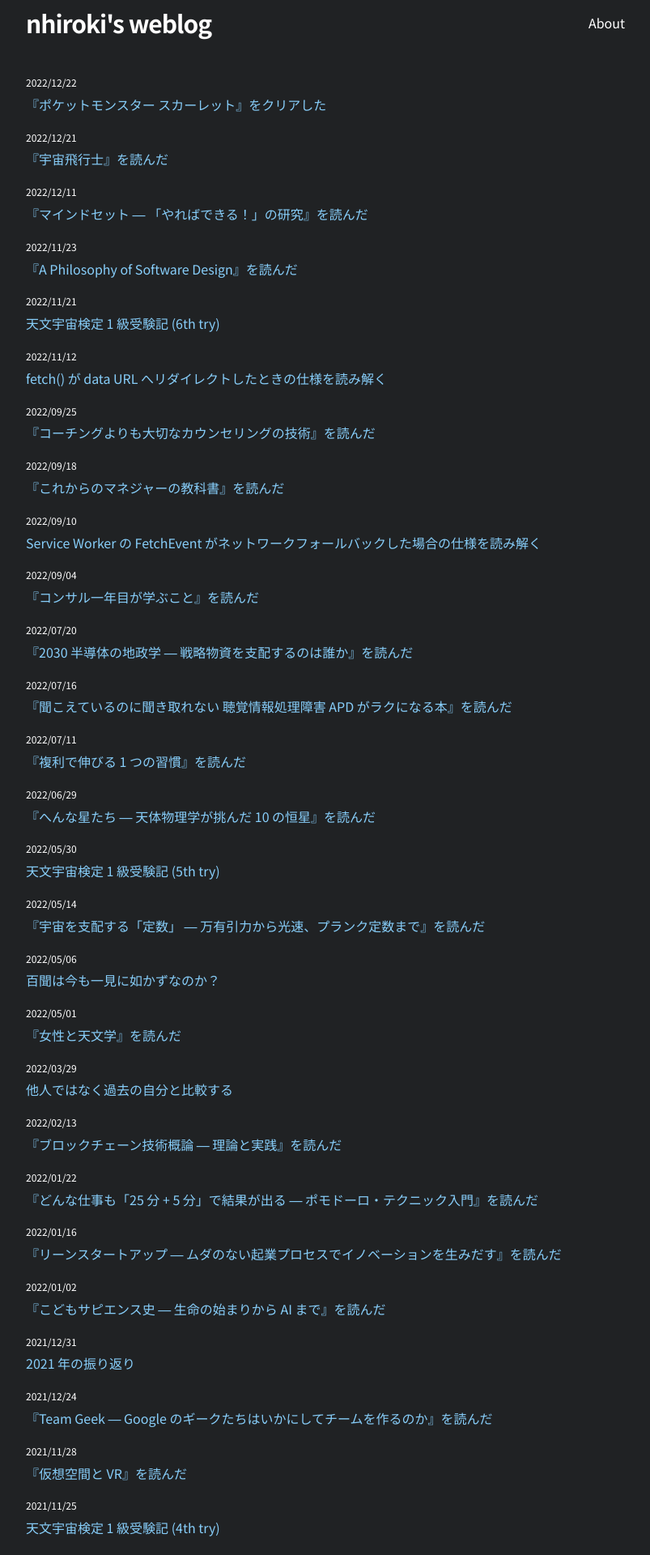
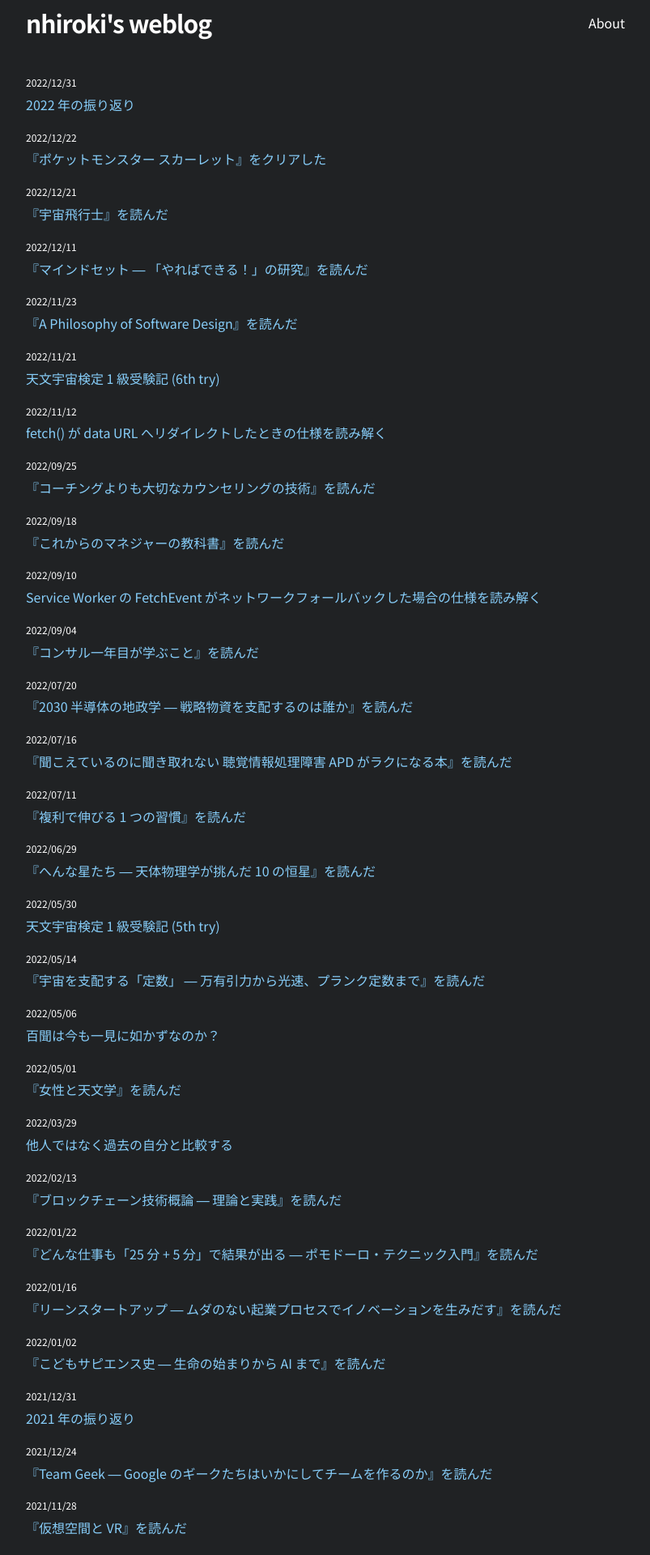
Before and after one commit to nhiroki/nhiroki.github.io, a Jekyll site: the page built from index.html, in a window 1280 px wide. Shown: the top 1920 px of the page at 81% size, without its empty margins (238-1041 px from the left). Built offline with Jekyll 4.4.1, drawn with Linux system fonts in a browser that asks for light colours; some of the changed lines change nothing that is shown.

Commit message:
Publish a new article

```diff
--- /dev/null
+++ b/_posts/2022-12-31-year-end-reflection.md
@@ -0,0 +1,205 @@
+---
+layout: post
+title:  "2022 年の振り返り"
+date: 2022-12-31 00:00:00 +09:00
+tags: text
+image: /images/profile.png
+---
+
+2022 年の雑多な振り返り兼備忘録です。今年で 36 歳になりました。
+
+![宮古島](/images/2022-year-end-reflection-miyako.webp)
+
+<p class="caption">クリスマスを宮古島で過ごしました。今年は異例の寒さでした。</p>
+
+- [2021 年の振り返り](/2021/12/31/year-end-reflection)
+- [2020 年の振り返り](/2020/12/31/year-end-reflection)
+- [2019 年の振り返り](/2019/12/31/year-end-reflection)
+- [2018 年の振り返り](/2018/12/31/year-end-reflection)
+- [2017 年の振り返り](/2017/12/31/year-end-reflection)
+
+# 生活
+
+- 家族が一匹増えました（ハムスター）
+
+<div class="twitter-wrapper"><blockquote class="twitter-tweet" data-dnt="true"><p lang="ja" dir="ltr">買ったばかりのハムスターの餌、自転車のかごに載せてたらカラスに袋食いちぎられた…</p>&mdash; nhiroki (@nhiroki_) <a href="https://twitter.com/nhiroki_/status/1535954540029419520?ref_src=twsrc%5Etfw">June 12, 2022</a></blockquote> <script async src="https://platform.twitter.com/widgets.js" charset="utf-8"></script></div>
+
+- 上の子が小学校二年生、下の子が幼稚園年中になり、子育て的には比較的安定した年でした。
+
+<div class="twitter-wrapper"><blockquote class="twitter-tweet" data-dnt="true"><p lang="ja" dir="ltr">子どもと近所の広場まで皆既月食を見に行って、宇宙談義を楽しんだ。周りにも人がたくさんいて、さながらお祭りみたいだった。子ども曰く、あれはどんぐりらしい。自分には鈴カステラに見える。 <a href="https://t.co/KgpFwiVKpT">pic.twitter.com/KgpFwiVKpT</a></p>&mdash; nhiroki (@nhiroki_) <a href="https://twitter.com/nhiroki_/status/1589946880704020480?ref_src=twsrc%5Etfw">November 8, 2022</a></blockquote> <script async src="https://platform.twitter.com/widgets.js" charset="utf-8"></script></div>
+
+- 閃輝暗点を伴う偏頭痛を頻発するようになり、薬を飲み始めました。初めて閃輝暗点になったときはびっくり＆とても怖くて、もしや脳卒中なんじゃないかって心配になったんですが、MRI を撮った結果脳に異常は見つからなくて一安心しました。
+
+<div class="twitter-wrapper"><blockquote class="twitter-tweet" data-dnt="true"><p lang="ja" dir="ltr">視野がキラキラグネグネして見えにくくなって頭痛がする症状に二晩連続で悩まされ病院へ。検査した結果どうやら偏頭痛らしい。偏頭痛ってその前兆で閃輝暗点っていう視野異常も起きるとは知りませんでした。カラフルなギザギザがいっぱい見えて、文字や空間がうまく認識できなくなってすごい怖かった</p>&mdash; nhiroki (@nhiroki_) <a href="https://twitter.com/nhiroki_/status/1527202898379440128?ref_src=twsrc%5Etfw">May 19, 2022</a></blockquote> <script async src="https://platform.twitter.com/widgets.js" charset="utf-8"></script></div>
+
+- YouTube のゲーム配信を定期的に観るようになりました。特に音ゲー配信 (BEMANI PRO LEAGUE や元プロの配信) やマイクラ配信をよく観ていました。うまい人のプレイを観ていると自分のモチベーションも上がります。
+
+# 仕事
+
+- 2022 年 4 月で就職してから丸 10 年経ちました。
+
+<div class="twitter-wrapper"><blockquote class="twitter-tweet" data-dnt="true"><p lang="ja" dir="ltr">大学院を修了し、現職に入社してから丸 10 年経ちました。1 年を振り返るとあっという間に感じますが、10 年を振り返るとその長さや変化の大きさに驚きます。次の 10 年も毎日できることをちょっとずつ、けれど振り返るとその変化に驚くようなものにしたいです。</p>&mdash; nhiroki (@nhiroki_) <a href="https://twitter.com/nhiroki_/status/1509696455606685698?ref_src=twsrc%5Etfw">April 1, 2022</a></blockquote> <script async src="https://platform.twitter.com/widgets.js" charset="utf-8"></script></div>
+
+- 引き続きソフトウェアエンジニアとして Chrome (Chromium) ウェブブラウザの開発をしていました。 主に Prerender2 という機能を開発していたんですが、二年ほどの開発期間を経てようやくリリースすることができました。Prerender2 はユーザが次に訪れそうなウェブページをプリレンダリング（事前に読み込み・実行）することで、実際のナビゲーションを即座に行う機能です。Core Web Vitals の中で特に Largest Contentful Paint (LCP) に対して大きなインパクトが期待できます。ウェブページからは Speculation Rules という API で事前読み込みする URL を指定できます。他にもブラウザの URL バーへの入力に対して Chrome が自動的にプリレンダリングすることもあります。詳しくは[こちらの記事](https://developer.chrome.com/blog/prerender-pages/)を見てください。2023 年は Prerender2 の改良と適用できるケースを増やしていき、ウェブ全体の LCP 向上に寄与できるよう開発を進めていきます。
+
+<div class="twitter-wrapper"><blockquote class="twitter-tweet" data-dnt="true"><p lang="ja" dir="ltr">Prerender2 (Speculation Rules API もしくは Omnibox からの prerendering) について今日現在世界で一番詳しい記事が公開されました。是非読んで試してフィードバックを頂けると嬉しいです！！ / &quot;Prerender pages in Chrome for instant page navigations&quot; <a href="https://t.co/buFtFJLLE0">https://t.co/buFtFJLLE0</a></p>&mdash; nhiroki (@nhiroki_) <a href="https://twitter.com/nhiroki_/status/1598666130650206208?ref_src=twsrc%5Etfw">December 2, 2022</a></blockquote> <script async src="https://platform.twitter.com/widgets.js" charset="utf-8"></script></div>
+
+- 4 月から Tech Lead Manager (TLM) になりました。TLM は Tech Lead (TL) をやりつつ Engineering Manager (EM) もこなすポジションで、いわゆるプレイングマネージャーです。人事・技術の二つの視点からチームをリードすることが期待され、さらに Individual Contributor (IC) としての成果も引き続き求められます。まさか自分がマネージャーをやる日が来るだなんて全く想像していませんでしたが、いざやってみると毎日新しい学びがわんさかあってとても面白いです。目下の目標は、自分がチームに一番貢献できる EM/TL/IC 業のバランスを模索し、メンバーの幸福感とパフォーマンスを最大化するためのサポートをしていくことです。もう少し思考整理できたら記事を書きたいと思っています。
+
+<div class="twitter-wrapper"><blockquote class="twitter-tweet" data-dnt="true"><p lang="ja" dir="ltr">年々自分で手を動かすんじゃなくて他の人に作業をお願いする機会が増えているんだけど、お願いした後も継続的に壁打ち相手になるにはドメイン知識をキャッチアップし続ける必要があり、一方で自分が手を動かしていないドメインの知識をキャッチアップし続けるのはなかなか難しく。</p>&mdash; nhiroki (@nhiroki_) <a href="https://twitter.com/nhiroki_/status/1582016238448152579?ref_src=twsrc%5Etfw">October 17, 2022</a></blockquote> <script async src="https://platform.twitter.com/widgets.js" charset="utf-8"></script></div>
+
+- 完全リモートワークからハイブリッドワークに移行し、基本的にはオフィスで仕事をするようになりました。そのおかげで以前よりも出歩く機会が増え、生活のリズムもとりやすくなりました。
+- 今年もインターンの学生さんをホストし、三ヶ月に渡って Chrome の開発に参加していただきました。来年もインターンの募集をすると思うので、Chrome の開発に興味のある学生さんは是非最新情報をチェックしてご応募ください。
+
+<div class="twitter-wrapper"><blockquote class="twitter-tweet" data-dnt="true"><p lang="ja" dir="ltr">ホストしていたインターンの方の発表が無事に終わって一気に気が抜けた。毎回言ってるけど、ただ発表聞いてるだけのホストもめちゃ緊張するんですよね😂</p>&mdash; nhiroki (@nhiroki_) <a href="https://twitter.com/nhiroki_/status/1585564235677184000?ref_src=twsrc%5Etfw">October 27, 2022</a></blockquote> <script async src="https://platform.twitter.com/widgets.js" charset="utf-8"></script></div>
+
+- 今年私が Chromium にコミットしたパッチは 131 個、レビューしたコミット済みパッチは 519 個でした。TLM になって作文やディスカッションをする時間が増え、もっとコミット数が減ってると思っていましたが、トリビアルなものが多いとはいえ意外とキープできていて良かったです。
+
+![Chromium CLs](/images/2022-year-end-reflection-chromium-cls.png)
+
+||コミット数|レビュー数|備考|
+|2022|131|519|マネージャーになった|
+|2021|172|385|チームリードになった|
+|2020|187|358|コロナウイルスによるコードフリーズ、プロジェクト変更|
+|2019|259|385||
+|2018|181|275|育児休暇 (二ヶ月)|
+|2017|240|300||
+
+# ブログ記事
+
+ウェブ関連仕様を読み解いて分かったことを記事にまとめました。
+
+- [fetch() が data URL へリダイレクトしたときの仕様を読み解く](/2022/11/12/redirect-to-data-url) (11/12)
+- [Service Worker の FetchEvent がネットワークフォールバックした場合の仕様を読み解く](/2022/09/10/service-worker-fetch-event-network-fallback) (09/10)
+
+普段ぼんやり考えていることをちゃんと言語化してみる記事を書きました。
+
+- [百聞は今も一見に如かずなのか？](/2022/05/06/hyakubun-ikken) (05/06)
+- [他人ではなく過去の自分と比較する](/2022/03/29/stop-comparing-yourself-to-others) (03/29)
+
+書きかけのネタはいっぱいあるけど、遅筆でなかなか公開まで持っていけず。毎年言ってる気がするけど、来年はもっと頑張りましょう。
+
+# 天文宇宙検定
+
+今年も天文宇宙検定の一級を受けたんですが残念ながら不合格でした。来年も受けます。
+
+- [天文宇宙検定 1 級受験記 (6th try)](/2022/11/21/astronomy-space-test-2022-14-1st-grade)
+- [天文宇宙検定 1 級受験記 (5th try)](/2022/05/30/astronomy-space-test-2022-1st-grade)
+
+<blockquote class="twitter-tweet" data-dnt="true"><p lang="ja" dir="ltr">天文宇宙検定一級受けてきたんだけど、今回の問題セットはいつも以上に分からなかったです。現場からは以上です。</p>&mdash; nhiroki (@nhiroki_) <a href="https://twitter.com/nhiroki_/status/1594232256780185600?ref_src=twsrc%5Etfw">November 20, 2022</a></blockquote> <script async src="https://platform.twitter.com/widgets.js" charset="utf-8"></script>
+
+# 今年読み終えた本
+
+コンピュータサイエンス系の本をもっと色々読んでたはずなんですが、読み途中で積まれているものが多数。来年は読み終えることをもう少し意識したい。
+
+- 33 地域の暮らしと文化が丸わかり！ 中国大陸大全
+- [宇宙飛行士](/2022/12/21/book-astronaut)
+- [マインドセット ― 「やればできる！」の研究](/2022/12/11/book-the-new-psychology-of-success)
+- [A Philosophy of Software Design](/2022/11/23/book-a-philosophy-of-software-design)
+- [コーチングよりも大切なカウンセリングの技術](/2022/09/25/book-counseling-techniques)
+- [これからのマネジャーの教科書](/2022/09/18/book-middle-manager-textbook)
+- [コンサル一年目が学ぶこと](/2022/09/04/book-things-first-year-consultants-learn)
+- [2030 半導体の地政学 ― 戦略物資を支配するのは誰か](/2022/07/20/book-geopolitics-of-semiconductors)
+- [聞こえているのに聞き取れない 聴覚情報処理障害 APD がラクになる本](/2022/07/16/book-auditory-processing-disorder)
+- 決算書がスラスラわかる 財務 3 表一体理解法
+- [複利で伸びる 1 つの習慣](/2022/07/11/book-atomic-habits)
+- 難しい数式はまったくわかりませんが、相対性理論をおしえてください！
+- [へんな星たち ― 天体物理学が挑んだ 10 の恒星](/2022/06/29/book-strange-stars)
+- [宇宙を支配する「定数」 ― 万有引力から光速、プランク定数まで](/2022/05/14/book-constants-to-rule-the-universe)
+- [女性と天文学](/2022/05/01/book-women-in-astronomy)
+- オードリー・タンの思考 ― IQ よりも大切なこと
+- [ブロックチェーン技術概論 ― 理論と実践](/2022/02/13/theory-and-practice-of-blockchain)
+- [どんな仕事も「25 分 + 5 分」で結果が出る ― ポモドーロ・テクニック入門](/2022/01/22/book-the-pomodoro-technique)
+- [リーンスタートアップ ― ムダのない起業プロセスでイノベーションを生みだす](/2022/01/16/book-the-lean-startup)
+- [こどもサピエンス史 ― 生命の始まりから AI まで](/2022/01/02/book-history-of-sapiens-for-children)
+
+『プロジェクト・ヘイル・メアリー』はものすごく久しぶりに読んだ小説でした。面白かった。
+
+<div class="twitter-wrapper"><blockquote class="twitter-tweet" data-dnt="true"><p lang="ja" dir="ltr">すごく久しぶりに小説を読んだけど、没入感みたいなものがあってとても良かった。時間さえあればもっとたくさん読みたいんだけど、なかなか難しい😪</p>&mdash; nhiroki (@nhiroki_) <a href="https://twitter.com/nhiroki_/status/1545188398209859585?ref_src=twsrc%5Etfw">July 7, 2022</a></blockquote> <script async src="https://platform.twitter.com/widgets.js" charset="utf-8"></script></div>
+
+あと定期購読している『日経サイエンス』を読みました。今年はあまり積まずに消化できました。
+
+# 今年観終わったアニメ
+
+結構いっぱい観ましたが、それを上回る早さで観たいアニメが積み上がってるのでどんどん消化したいです。
+
+- アキバ冥途戦争
+- アークナイツ【黎明前奏/PRELUDE TO DAWN】
+- 天才王子の赤字国家再生術
+- 失格紋の最強賢者
+- 世界最高の暗殺者、異世界貴族に転生する
+- ダンジョンに出会いを求めるのは 間違っているだろうか IV
+- メイドインアビス 烈日の黄金郷
+- リコリス・リコイル
+- サイバーパンク エッジランナーズ
+- Dr. Stone 龍水
+- 盾の勇者の成り上がり (第二期)
+- 攻殻機動隊 SAC_2045 (第二期)
+- 勇者、辞めます
+- 史上最強の大魔王、村人Aに転生する
+- とある魔術の禁書目録 III
+- 真の仲間じゃないと勇者のパーティーを追い出されたので、辺境でスローライフすることにしました
+- リアデイルの大地にて
+- ありふれた職業で世界最強 (第二期)
+- 進撃の巨人 The Final Season Part 2
+- 86-エイティシックス- (第二期)
+- GATE 自衛隊 彼の地にて、斯く戦えり (第二期)
+- 鬼滅の刃 遊郭編
+- コードギアス 反逆のルルーシュ I 興道
+- コードギアス 反逆のルルーシュ II 叛道
+- コードギアス 反逆のルルーシュ III 皇道
+- コードギアス 復活のルルーシュ
+- 劇場版 ソードアート・オンライン -オーディナル・スケール-
+- 魔法科高校の劣等生 追憶編
+
+この中だと『サイバーパンク エッジランナーズ』が一番心を揺さぶられました。
+
+<div class="twitter-wrapper"><blockquote class="twitter-tweet" data-dnt="true"><p lang="ja" dir="ltr">いいもの観た。記憶なくしてもう一回観たい・・・</p>&mdash; nhiroki (@nhiroki_) <a href="https://twitter.com/nhiroki_/status/1574811937774641153?ref_src=twsrc%5Etfw">September 27, 2022</a></blockquote> <script async src="https://platform.twitter.com/widgets.js" charset="utf-8"></script></div>
+
+# 今年やったゲーム
+
+音ゲー以外は家族みんなでできるゲームを中心にやってました。
+
+## beatmania IIDX
+
+ライフワーク。INFINITAS（家庭用）では新たに専用マシン (ThinkCentre M75q Tiny Gen2) を買い、SP12 のランプ埋めと AAA 狙いを頑張りました。
+
+<div class="twitter-wrapper"><blockquote class="twitter-tweet" data-dnt="true"><p lang="ja" dir="ltr">Thor&#39;s Hammer のハードが付いたので、未クリア未ハードクリアが 3+5 になった <a href="https://twitter.com/hashtag/iidx?src=hash&amp;ref_src=twsrc%5Etfw">#iidx</a> <a href="https://twitter.com/hashtag/infinitas?src=hash&amp;ref_src=twsrc%5Etfw">#infinitas</a> <a href="https://t.co/R1j4qvKBGG">pic.twitter.com/R1j4qvKBGG</a></p>&mdash; nhiroki (@nhiroki_) <a href="https://twitter.com/nhiroki_/status/1598632124185448448?ref_src=twsrc%5Etfw">December 2, 2022</a></blockquote> <script async src="https://platform.twitter.com/widgets.js" charset="utf-8"></script></div>
+
+ついに AA の A の AAA が出せて嬉しかった！
+
+<div class="twitter-wrapper"><blockquote class="twitter-tweet" data-dnt="true"><p lang="ja" dir="ltr">AA の A の AAA きた！Lift で判定調整したら一発で出せた。後半緊張したー <a href="https://twitter.com/hashtag/iidx?src=hash&amp;ref_src=twsrc%5Etfw">#iidx</a> <a href="https://t.co/uhiiZNwqQi">pic.twitter.com/uhiiZNwqQi</a></p>&mdash; nhiroki (@nhiroki_) <a href="https://twitter.com/nhiroki_/status/1568420023462690818?ref_src=twsrc%5Etfw">September 10, 2022</a></blockquote> <script async src="https://platform.twitter.com/widgets.js" charset="utf-8"></script></div>
+
+悲願だったクロペンのハードクリア！
+
+<div class="twitter-wrapper"><blockquote class="twitter-tweet" data-dnt="true"><p lang="ja" dir="ltr">悲願だったクロペン (SPA) ハードクリア！クリアしそうになると鼓動が早くなって苦しくなる呪いにかかって挫けかけてたのでめっちゃ嬉しい！ハイスピ少し上げて「なんかいけそう？」って他人事のように考えながらワチャワチャやってたら抜けられました。これでようやくスコア上げに集中できる😭 <a href="https://twitter.com/hashtag/iidx?src=hash&amp;ref_src=twsrc%5Etfw">#iidx</a> <a href="https://t.co/ieOZNhaJ8j">https://t.co/ieOZNhaJ8j</a> <a href="https://t.co/eEO5QvNMsc">pic.twitter.com/eEO5QvNMsc</a></p>&mdash; nhiroki (@nhiroki_) <a href="https://twitter.com/nhiroki_/status/1524711830924718082?ref_src=twsrc%5Etfw">May 12, 2022</a></blockquote> <script async src="https://platform.twitter.com/widgets.js" charset="utf-8"></script></div>
+
+出社再開により、アーケードの方も再開しました。[INFINITAS で使っている PHOENIX WAN](/2021/07/20/iidx-at-home) のスクラッチが反応しなくなり、家で DP ができなくなってしまったので、アーケードではもっぱら DP を中心にやっていました。
+
+## ポケットモンスター　スカーレット・バイオレット
+
+家族みんなでやってます。面白いです。[感想記事](/2022/12/22/game-pokemon-scarlet)を書きました。
+
+<div class="twitter-wrapper"><blockquote class="twitter-tweet" data-dnt="true"><p lang="ja" dir="ltr">妻と協力して何とかリザードン倒せた！私はフラージェス、妻はニンフィアで、バフかけたあとはひたすらムーンフォースもしくはドレインキッスで削りました。フラージェスのテラスタイプが揃えられればもう少し楽だった。 <a href="https://t.co/AfKpng9NsA">pic.twitter.com/AfKpng9NsA</a></p>&mdash; nhiroki (@nhiroki_) <a href="https://twitter.com/nhiroki_/status/1604521527994908675?ref_src=twsrc%5Etfw">December 18, 2022</a></blockquote> <script async src="https://platform.twitter.com/widgets.js" charset="utf-8"></script></div>
+
+## ポケットモンスター　アルセウス
+
+アルセウスも家族みんなでやってました。家族でポケモンの生息域の情報を教え合ったり、図鑑の完成度を競ったりしてとても楽しかったです。感想記事書きそこねた！
+
+## ゼルダ無双 厄災の黙示録（エキスパンション・パス）
+
+[本編は昨年クリアした](/2021/05/14/game-hyrule-warriors-age-of-calamity)んですが、エキスパンション・パスをやっていませんでした。今年長男が本編をクリアしたので、それを機にエキスパンション・パスを買ってやりはじめました。まだ最後までやってないんですが、ストーリーを補完するクエストや高難易度クエストがあって楽しいです。
+
+長男はブレスオブザワイルドの方にもハマっていて、YouTube でグリッチ技を仕入れて実践していて楽しそうです。来年はティアーズオブザキングダムも出るので楽しみです。
+
+<div class="twitter-wrapper"><blockquote class="twitter-tweet" data-dnt="true"><p lang="ja" dir="ltr">長男がゼルダの祠の名前を無限に連呼し続けるせいで頭が爆発しそう😂</p>&mdash; nhiroki (@nhiroki_) <a href="https://twitter.com/nhiroki_/status/1605133752757166080?ref_src=twsrc%5Etfw">December 20, 2022</a></blockquote> <script async src="https://platform.twitter.com/widgets.js" charset="utf-8"></script></div>
+
+## Minecraft
+
+今年も子どもたちと一緒に遊びました。The Wild Update 楽しかったです。次期大型アップデートも楽しみ。
+
+<div class="twitter-wrapper"><blockquote class="twitter-tweet" data-dnt="true"><p lang="ja" dir="ltr">長男、マイクラのコマンドブロックはすっかり自由自在に使えるようになり、分からないことは YouTube 動画やネット記事などで知らぬ間に勉強して色々作るようになった。コマンドの動作原理を尋ねると順序立てて説明してくれる。自走できるようになるとどんどん勝手に伸びていくな。</p>&mdash; nhiroki (@nhiroki_) <a href="https://twitter.com/nhiroki_/status/1515368567025258496?ref_src=twsrc%5Etfw">April 16, 2022</a></blockquote> <script async src="https://platform.twitter.com/widgets.js" charset="utf-8"></script></div>
+
+# おわりに
+
+2022 年はマネージャーになったり、偏頭痛などの体調不良が多かったりでしたが、比較的落ち着いた一年でした。2023 年も穏やかに楽しく過ごせるといいですね。
--- a/_sass/_base.scss
+++ b/_sass/_base.scss
@@ -259,3 +259,8 @@ pre {
     width: 100%;
     height: 100%;
 }
+
+.twitter-wrapper {
+    position: relative;
+    margin-bottom: var(--spacing-unit);
+}
```
Also changed, not shown: images/2022-year-end-reflection-chromium-cls.png (added), images/2022-year-end-reflection-miyako.webp (added).
